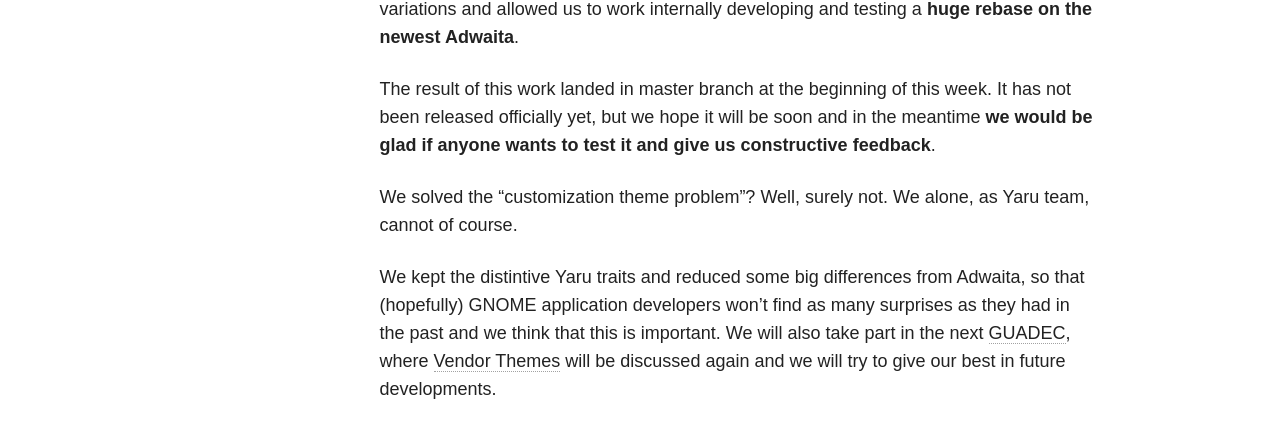
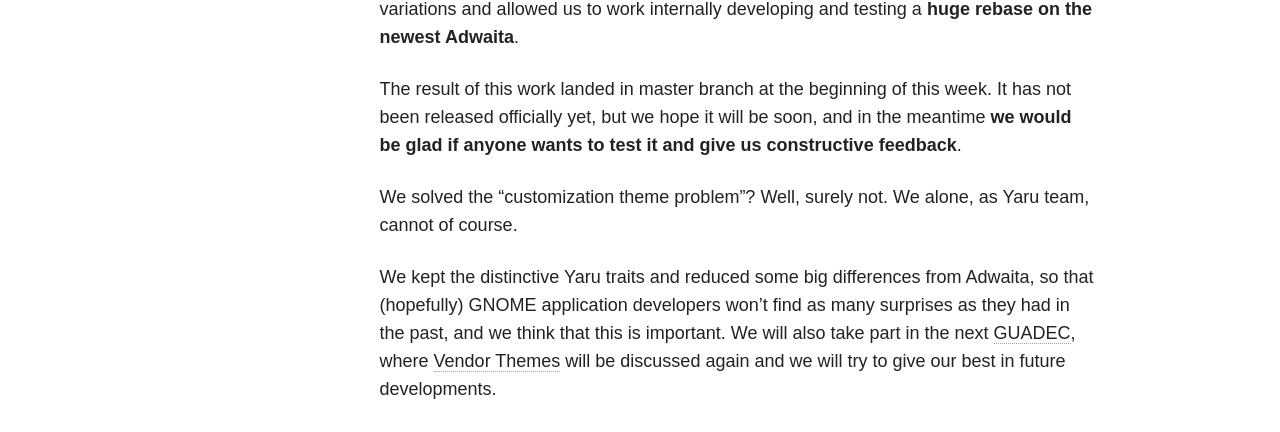
Before and after one commit to clobrano/clobrano.github.io, a Jekyll site: the page built from _posts/blog/2019-08-09-yaru-next-move.md, in a window 1280 px wide. Shown: the part 930-1362 px from the top of the page. Built offline with Jekyll 4.4.1, drawn with Linux system fonts in a browser that asks for light colours; nearby versions of some CDN libraries.

Commit message:
fix typos

```diff
--- a/_posts/blog/2019-08-09-yaru-next-move.md
+++ b/_posts/blog/2019-08-09-yaru-next-move.md
@@ -24,11 +24,11 @@
 
 This was fundamental to reduce the customization needed for Yaru and other theme variations and allowed us to work internally developing and testing a **huge rebase on the newest Adwaita**.
 
-The result of this work landed in master branch at the beginning of this week. It has not been released officially yet, but we hope it will be soon and in the meantime **we would be glad if anyone wants to test it and give us constructive feedback**.
+The result of this work landed in master branch at the beginning of this week. It has not been released officially yet, but we hope it will be soon, and in the meantime **we would be glad if anyone wants to test it and give us constructive feedback**.
 
 We solved the "customization theme problem"? Well, surely not. We alone, as Yaru team, cannot of course.
 
-We kept the distintive Yaru traits and reduced some big differences from Adwaita, so that (hopefully) GNOME application developers won't find as many surprises as they had in the past and we think that this is important. We will also take part in the next [GUADEC](https://2019.guadec.org/), where [Vendor Themes](https://wiki.gnome.org/GUADEC/2019/Hackingdays/VendorThemes) will be discussed again and we will try to give our best in future developments.
+We kept the distinctive Yaru traits and reduced some big differences from Adwaita, so that (hopefully) GNOME application developers won't find as many surprises as they had in the past, and we think that this is important. We will also take part in the next [GUADEC](https://2019.guadec.org/), where [Vendor Themes](https://wiki.gnome.org/GUADEC/2019/Hackingdays/VendorThemes) will be discussed again and we will try to give our best in future developments.
 
 Stay tuned!
 
```
Also changed, not shown: other parts of _posts/blog/2019-08-09-yaru-next-move.md (+1 -1 lines).
